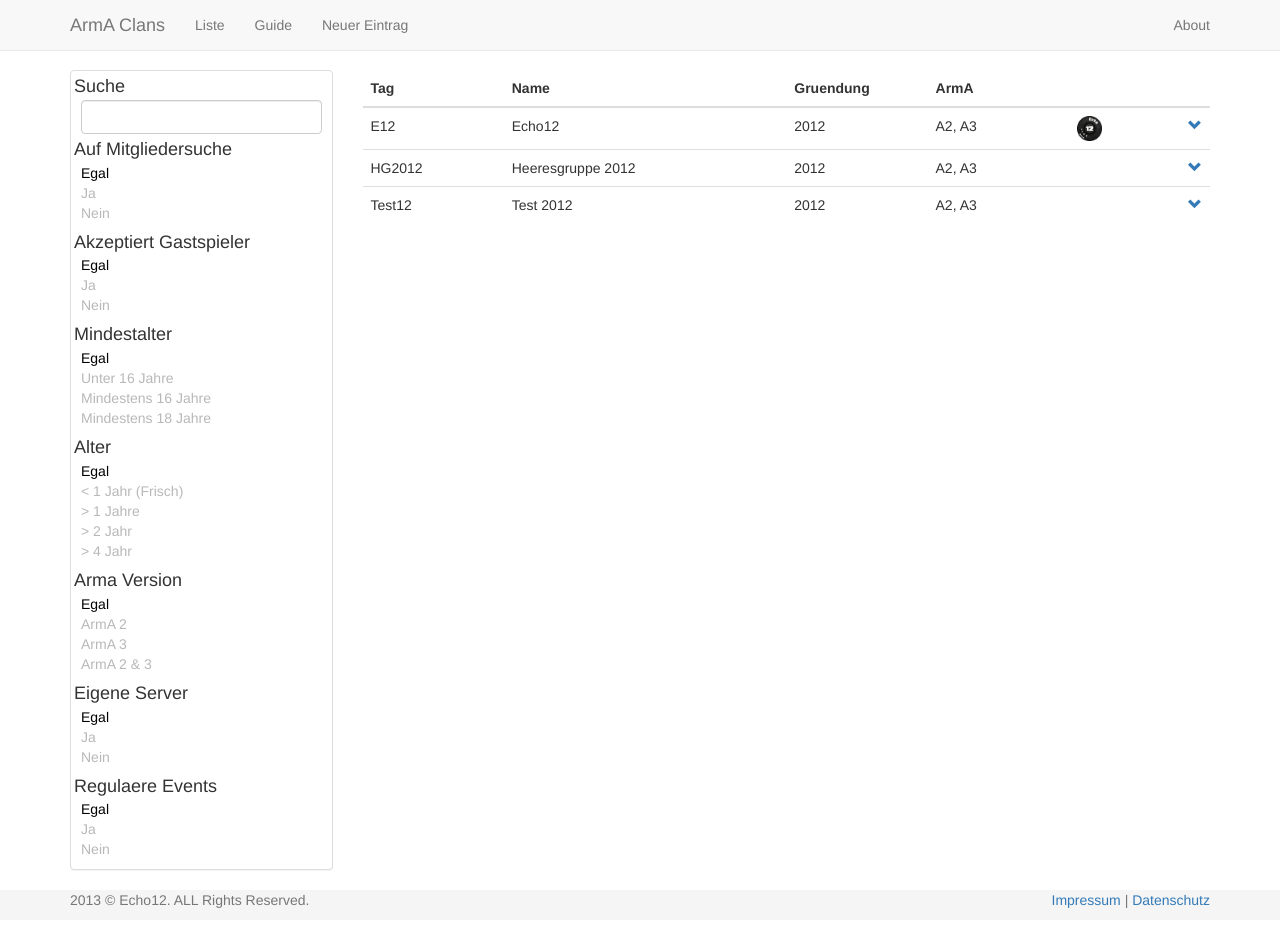
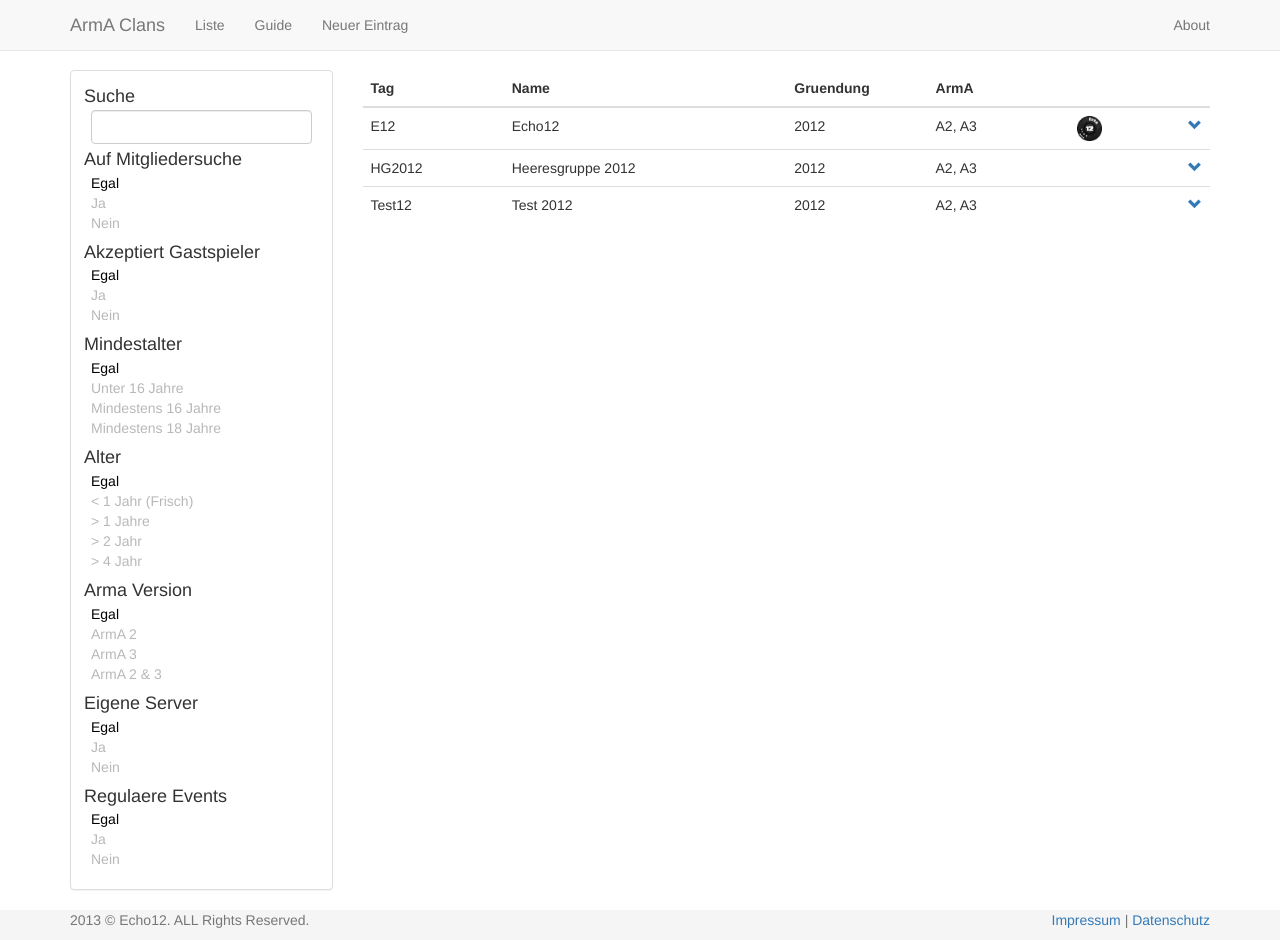
Before and after one commit to Echo12/armaclans.de, a Jekyll site: the page built from index.html, in a window 1280 px wide. Built offline with Jekyll 4.4.1, drawn with Linux system fonts in a browser that asks for light colours; nearby versions of some CDN libraries; Markdown is read by kramdown in place of the engine named in the settings.

Commit message:
style(filter): panel padding

```diff
--- a/css/style.css
+++ b/css/style.css
@@ -55,3 +55,7 @@
 .clanlist-row .detail-expand {
   text-align: right;
 }
+
+.filterlist .panel {
+  padding: 10px;
+}
```
